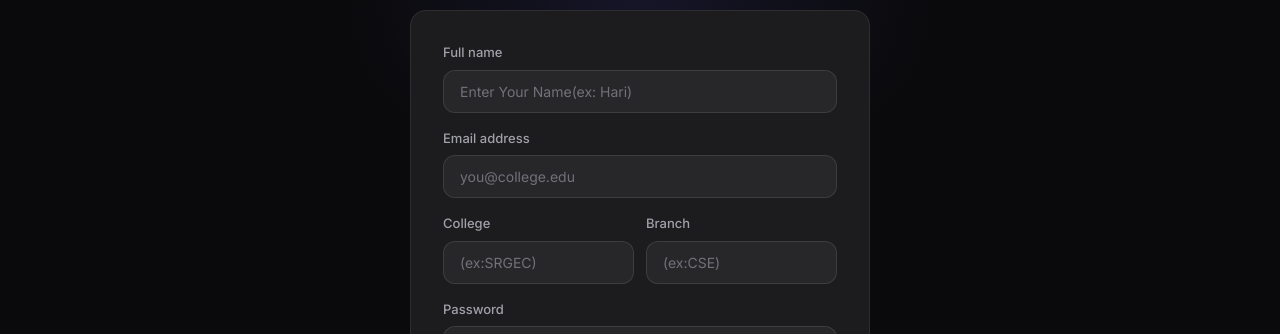
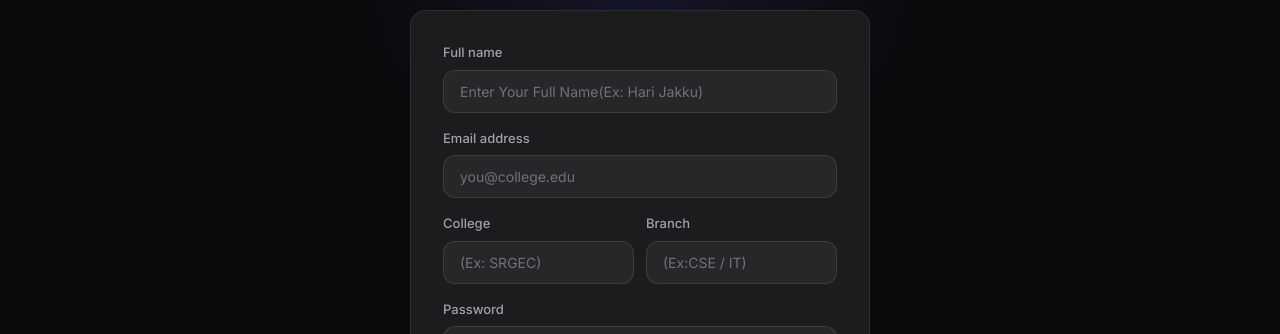
Before and after one commit to HariJakku/Resume2Role, a Next.js app: page /register in a window 1280 px wide. Shown: the part 279-613 px from the top of the page. Built offline with nearby package versions, Linux system fonts and the light colour scheme; no server answers.

Commit message:
trigger new deployment

```diff
--- a/src/app/(auth)/register/page.tsx
+++ b/src/app/(auth)/register/page.tsx
@@ -133,7 +133,7 @@ export default function RegisterPage() {
                 onSubmit={handleRegister}>
                 <div style={{ marginBottom: 16 }}>
                   <label style={{ display: "block", fontSize: 13, fontWeight: 500, color: "#a1a1aa", marginBottom: 7 }}>Full name</label>
-                  <input className="input" type="text" placeholder="Enter Your Name(ex: Hari)" value={form.fullName} onChange={set("fullName")} required />
+                  <input className="input" type="text" placeholder="Enter Your Full Name(Ex: Hari Jakku)" value={form.fullName} onChange={set("fullName")} required />
                 </div>
                 <div style={{ marginBottom: 16 }}>
                   <label style={{ display: "block", fontSize: 13, fontWeight: 500, color: "#a1a1aa", marginBottom: 7 }}>Email address</label>
@@ -142,11 +142,11 @@ export default function RegisterPage() {
                 <div style={{ display: "grid", gridTemplateColumns: "1fr 1fr", gap: 12, marginBottom: 16 }}>
                   <div>
                     <label style={{ display: "block", fontSize: 13, fontWeight: 500, color: "#a1a1aa", marginBottom: 7 }}>College</label>
-                    <input className="input" type="text" placeholder="(ex:SRGEC)" value={form.college} onChange={set("college")} />
+                    <input className="input" type="text" placeholder="(Ex: SRGEC)" value={form.college} onChange={set("college")} />
                   </div>
                   <div>
                     <label style={{ display: "block", fontSize: 13, fontWeight: 500, color: "#a1a1aa", marginBottom: 7 }}>Branch</label>
-                    <input className="input" type="text" placeholder="(ex:CSE)" value={form.branch} onChange={set("branch")} />
+                    <input className="input" type="text" placeholder="(Ex:CSE / IT)" value={form.branch} onChange={set("branch")} />
                   </div>
                 </div>
                 <div style={{ marginBottom: 24 }}>
```
